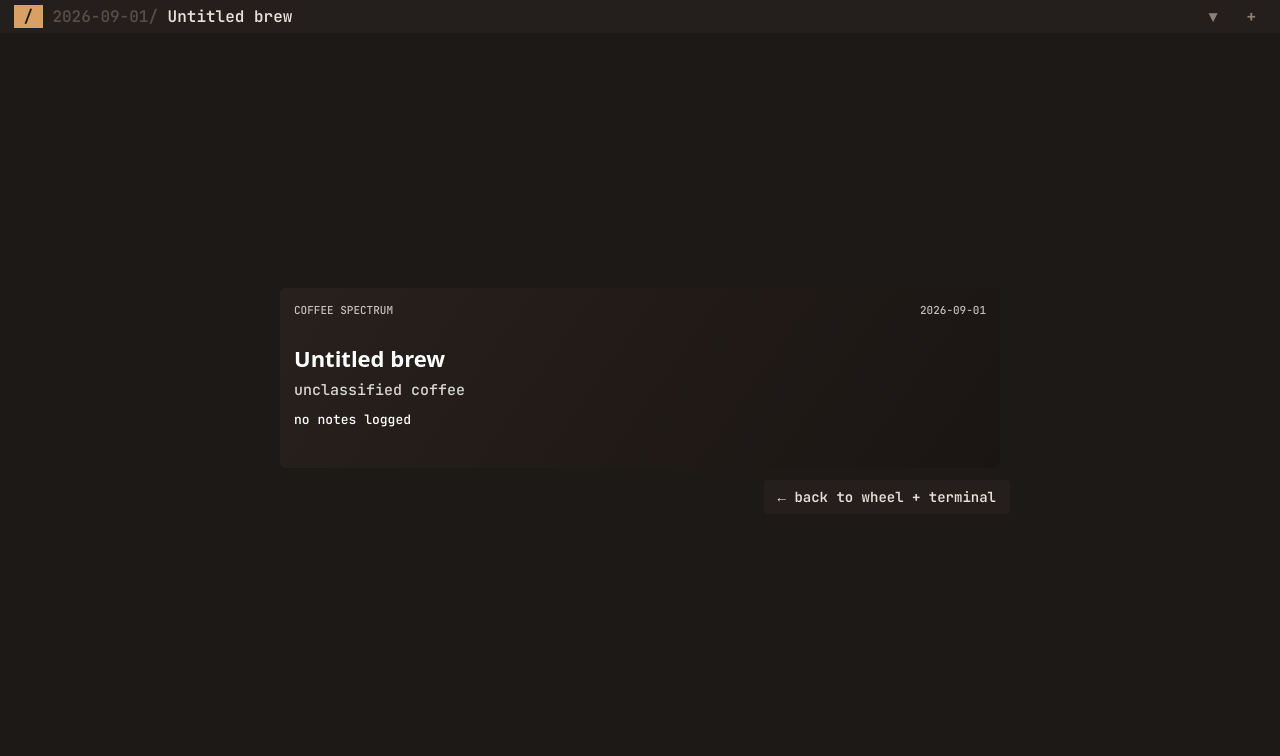
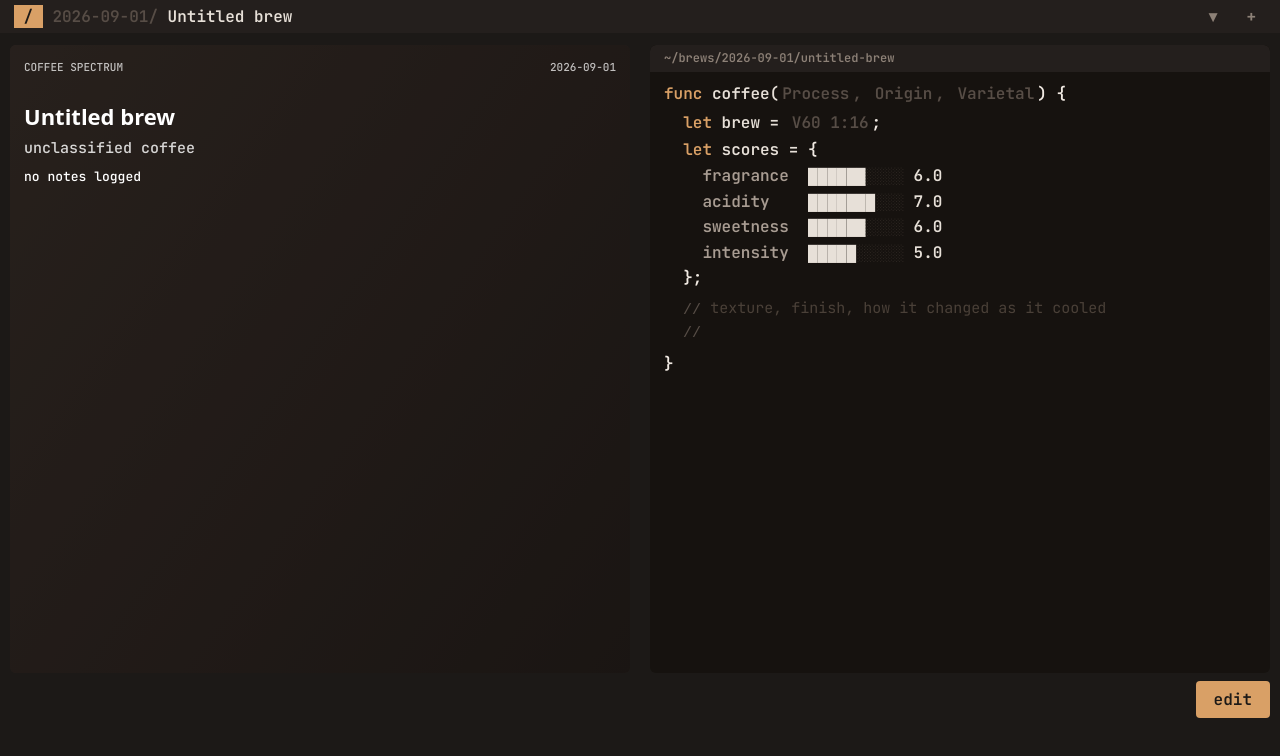
Before and after one commit to vaaldy/ajinokopi, a React (Vite) app: page / in a window 1280 px wide. Both pictures are taken after a click on the button "run". Shown: the top 756 px of the page. Built offline with nearby package versions, Linux system fonts and the light colour scheme.

Commit message:
[chore] portrait/landscape css and card rendering

```diff
--- a/src/App.jsx
+++ b/src/App.jsx
@@ -249,10 +249,26 @@ export default function App() {
       <input ref={fileRef} type="file" accept=".json,application/json" hidden onChange={importJson} />
 
       <main className={'workspace' + (ran ? ' resultMode' : '')}>
-      <Wheel key={cur._id} flavors={flavors} notes={cur.notes} intensity={cur.scores.Intensity}
-             onAdd={(category, note) =>
-               updateCur(b => ({ ...b, notes: [...b.notes, { category, note, ts: new Date().toISOString() }] }))}
-             onRemove={i => updateCur(b => ({ ...b, notes: b.notes.filter((_, j) => j !== i) }))} />
+      <section className="wheelStage">
+      {ran ? (
+          <article className="shareCard" style={{ background: spectrumGradient }}>
+            <div className="shareCardShade">
+              <div className="shareCardHead">
+                <span>coffee spectrum</span><span>{iso(cur.createdAt)}</span>
+              </div>
+              <h2>{cur.name || 'Untitled brew'}</h2>
+              <p className="shareCardMeta">{[cur.process, cur.origin, cur.varietal].filter(Boolean).join(' · ') || 'unclassified coffee'}</p>
+              <p className="shareCardNotes">{cur.notes.map(n => n.note).join(' · ') || 'no notes logged'}</p>
+              {cur.remark && <p className="shareCardRemark">// {cur.remark}</p>}
+            </div>
+          </article>
+      ) : (
+        <Wheel key={cur._id} flavors={flavors} notes={cur.notes} intensity={cur.scores.Intensity}
+               onAdd={(category, note) =>
+                 updateCur(b => ({ ...b, notes: [...b.notes, { category, note, ts: new Date().toISOString() }] }))}
+               onRemove={i => updateCur(b => ({ ...b, notes: b.notes.filter((_, j) => j !== i) }))} />
+      )}
+      </section>
 
       {/* The whole sheet as one function: the coffee is the signature, everything measured about
           the cup is its body. Punctuation is decoration — nothing here is parsed, and every value
@@ -332,26 +348,9 @@ export default function App() {
         <div className="brace">{'}'}</div>
       </div>
 
-      <button className="run" onClick={() => setRan(true)}>run</button>
+      <button className={'run' + (ran ? ' edit' : '')} onClick={() => setRan(v => !v)}>{ran ? 'edit' : 'run'}</button>
       </div>
       </main>
-      {ran && (
-        <section className="resultView">
-          <article className="shareCard" style={{ background: spectrumGradient }}>
-            <div className="shareCardShade">
-              <div className="shareCardHead">
-                <span>coffee spectrum</span><span>{iso(cur.createdAt)}</span>
-              </div>
-              <h2>{cur.name || 'Untitled brew'}</h2>
-              <p className="shareCardMeta">{[cur.process, cur.origin, cur.varietal].filter(Boolean).join(' · ') || 'unclassified coffee'}</p>
-              <p className="shareCardNotes">{cur.notes.map(n => n.note).join(' · ') || 'no notes logged'}</p>
-              {cur.remark && <p className="shareCardRemark">// {cur.remark}</p>}
-            </div>
-          </article>
-          <button className="backToCup" onClick={() => setRan(false)}>← back to wheel + terminal</button>
-        </section>
-      )}
-
     </>
   );
 }
--- a/src/styles.css
+++ b/src/styles.css
@@ -103,8 +103,14 @@ body {
 /* The notes are a terminal window: darker pane than the page, its own titlebar strip on top.
    Fill and contrast do the framing, same as the topbar — no border, terminals don't draw rules. */
 .workspace { min-width: 0; }
-.resultMode .wheel, .resultMode .editor { display: none; }
-.resultView { padding: 12px 10px 0; }
+.wheelStage {
+  width: min(100%, max(393px, 100dvh - 560px)); aspect-ratio: 1;
+  min-width: 0; margin-inline: auto;
+  display: flex; align-items: center; justify-content: center;
+}
+.wheelStage .shareCard {
+  width: calc(100% - 20px); height: calc(100% - 12px); margin: 12px 10px 0;
+}
 .backToCup {
   display: block; margin: 12px 0 0 auto; padding: 8px 14px;
   border: 0; border-radius: 4px; background: #241f1d; color: #e7e0d8;
@@ -123,11 +129,13 @@ body {
   font: 600 16px 'JetBrains Mono', ui-monospace, monospace; text-align: left;
 }
 .run:active { background: #d4e8bd; }
+.run.edit { background: #d9a066; }
+.run.edit:active { background: #f0e9e2; }
 .shareCard {
   margin: 12px 10px 0; border-radius: 6px; color: #fff;
   font: 500 15px/1.5 'JetBrains Mono', ui-monospace, monospace;
 }
-.shareCardShade { min-height: 180px; padding: 14px; border-radius: inherit; background: rgba(20, 15, 13, .48); }
+.shareCardShade { height: 100%; min-height: 180px; padding: 14px; border-radius: inherit; background: rgba(20, 15, 13, .48); }
 .shareCardHead { display: flex; justify-content: space-between; gap: 1ch; color: rgba(255,255,255,.72); font-size: 11px; text-transform: uppercase; }
 .shareCard h2 { margin: 28px 0 4px; font: 600 22px/1.15 system-ui, sans-serif; }
 .shareCard p { margin-top: 8px; }
@@ -218,16 +226,19 @@ body {
     grid-column: 1 / -1; grid-row: 2; min-height: 0;
     display: grid; grid-template-columns: auto minmax(340px, 1fr);
   }
-  .workspace > .wheel { grid-column: 1; grid-row: 1; }
+  .workspace > .wheelStage { grid-column: 1; grid-row: 1; }
+  .wheelStage {
+    width: var(--wheel-size); height: var(--wheel-size); aspect-ratio: auto; margin-inline: 0;
+  }
+  .wheelStage .shareCard { height: calc(100% - 12px); margin: 12px 10px 0; }
   .editor {
-    grid-column: 2; grid-row: 1; align-self: center; min-height: 0;
-    height: var(--wheel-size); position: relative;
+    grid-column: 2; grid-row: 1; align-self: start; min-height: 0;
+    height: auto; position: relative;
     display: flex; flex-direction: column; overflow: visible;
   }
   /* Terminal starts at wheel top; run button lands at wheel bottom. */
-  .sheet { flex: 1 1 auto; min-height: 0; overflow: auto; }
-  .resultView {
-    grid-column: 1 / -1; grid-row: 2; align-self: center;
-    max-width: 760px; width: 100%; margin: 0 auto;
+  .sheet {
+    flex: 0 0 calc(var(--wheel-size) - 12px); height: calc(var(--wheel-size) - 12px);
+    min-height: 0; margin-top: 12px; overflow: auto;
   }
 }
```
